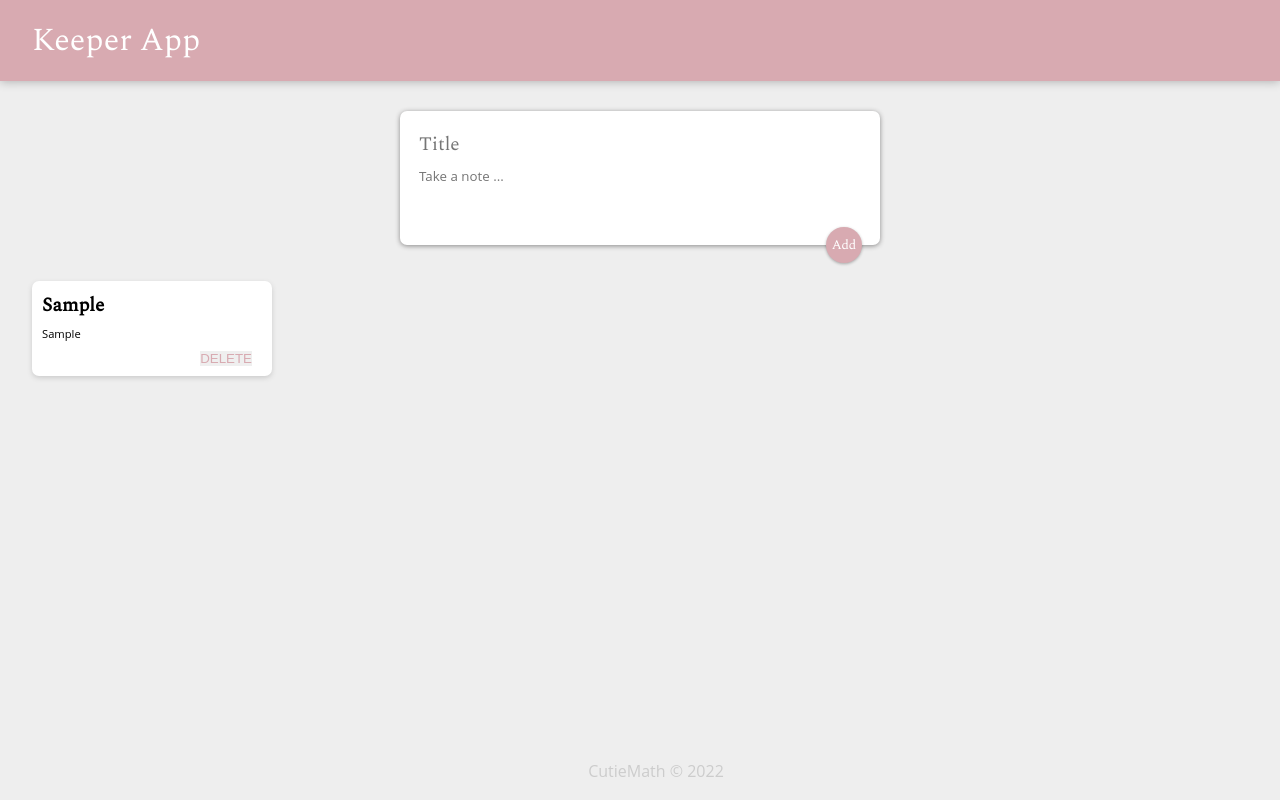
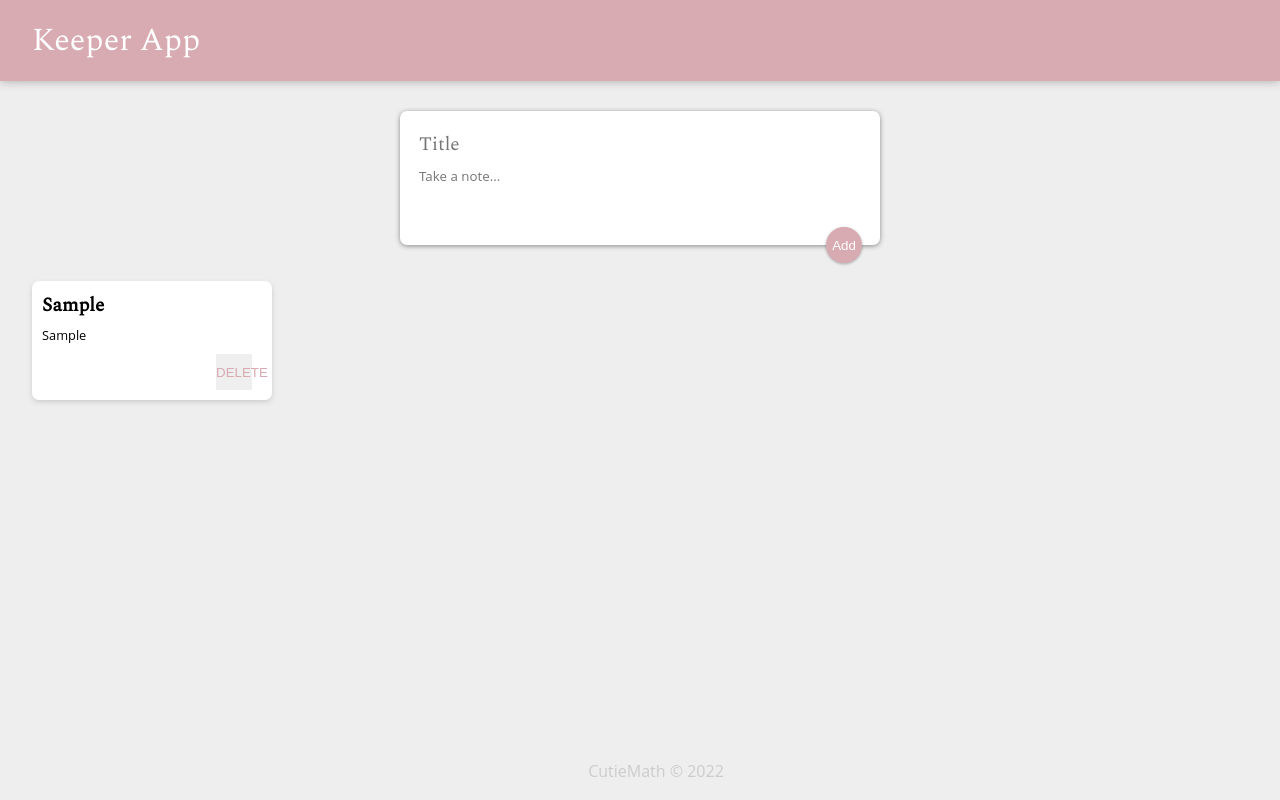
Before and after one commit to CutieMath/ReactApp, a React (Create React App) app: page / in a window 1280 px wide. Both pictures are taken after typing "Sample", "Sample" into the empty fields and a click on the button "Add". Built offline with nearby package versions, Linux system fonts and the light colour scheme.

Commit message:
add the new styling

```diff
--- a/public/styles.css
+++ b/public/styles.css
@@ -35,6 +35,7 @@
 footer p {
   color: #ccc;
 }
+
 .note {
   background: #fff;
   border-radius: 7px;
@@ -50,22 +51,25 @@
   margin-bottom: 6px;
 }
 .note p {
-    font-size: 0.7em;
   margin-bottom: 10px;
+  font-size: 0.8em;
   white-space: pre-wrap;
   word-wrap: break-word;
 }
+
 .note button {
   position: relative;
   float: right;
   margin-right: 10px;
   color: #D8AAB1;
   border: none;
+  width: 36px;
+  height: 36px;
   cursor: pointer;
   outline: none;
 }
 
-  form {
+form.create-note {
   position: relative;
   width: 480px;
   margin: 30px auto 20px auto;
@@ -74,8 +78,8 @@
   border-radius: 7px;
   box-shadow: 0 1px 5px rgb(138, 137, 137);
 }
-  form input,
-  form textarea {
+form.create-note input,
+form.create-note textarea {
   width: 100%;
   border: none;
   padding: 4px;
@@ -83,12 +87,11 @@
   font-family: inherit;
   resize: none;
 }
-  form input {
+form.create-note input{
+  font-size: 1.2rem;
   font-family: 'Spectral', serif;
-    font-size: 1.2em;
 }
-  form button {
-    font-family: 'Spectral', serif;
+form.create-note button {
   position: absolute;
   right: 18px;
   bottom: -18px;
--- a/src/components/CreateArea.js
+++ b/src/components/CreateArea.js
@@ -1,34 +1,33 @@
 import React, { useState } from "react";
 
 function CreateArea(props) {
+  const [note, setNote] = useState({
+    title: "",
+    content: ""
+  });
 
-  const [note, setNote] = useState({
-    title:"",
-    content:""
-  })
-
-  function handleChange(event){
-    const {name, value} = event.target;
+  function handleChange(event) {
+    const { name, value } = event.target;
     setNote(prevNote => {
       return {
         ...prevNote,
-        [name]:value
-      }
-    })
+        [name]: value
+      };
+    });
   }
 
-  function submitNote(event){
-    props.onAdd(note)
+  function submitNote(event) {
+    props.onAdd(note);
     setNote({
-      title:"",
-      content:""
+      title: "",
+      content: ""
     });
     event.preventDefault();
   }
 
   return (
     <div>
-      <form>
+      <form className="create-note">
         <input
           name="title"
           onChange={handleChange}
@@ -39,7 +38,7 @@ function CreateArea(props) {
           name="content"
           onChange={handleChange}
           value={note.content}
-          placeholder="Take a note ..."
+          placeholder="Take a note..."
           rows="3"
         />
         <button onClick={submitNote}>Add</button>
```
Lines whose indentation alone changed are shown as unchanged.
